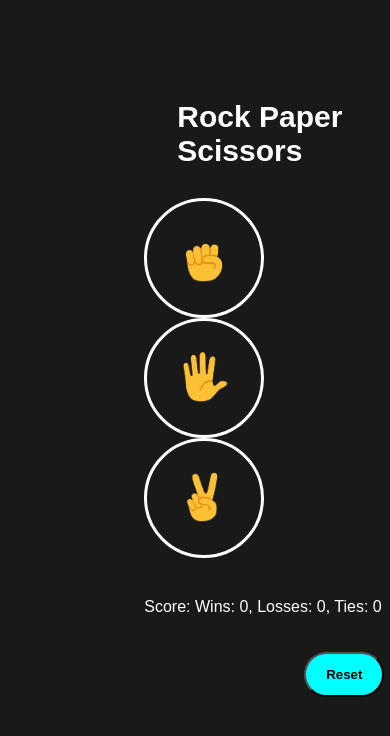
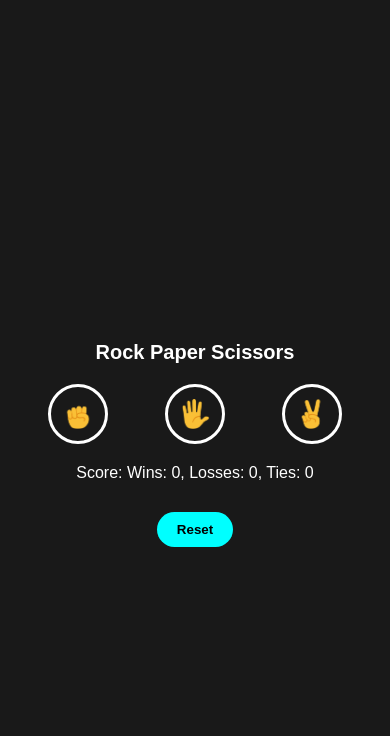
Before and after one commit to aloksinghup67/Rock-Paper-Scissor-game, a plain HTML site: page index.html in a window 390 px wide. Drawn offline with Linux system fonts and the light colour scheme.

Commit message:
Update csyt.css

```diff
--- a/csyt.css
+++ b/csyt.css
@@ -1,69 +1,91 @@
 body {
     background-color: rgb(25, 25, 25);
     color: white;
-    font-family: Arial;
-    margin-left: 37%;
-    margin-top: 100px;
+    font-family: Arial, sans-serif;
+    margin: 0;
+    padding: 20px;
+    display: flex;
+    justify-content: center;
+    align-items: center;
+    height: 100vh;
+    flex-direction: column;
 }
-.title
-{
-    margin-left: 33px;
-    margin-bottom: 30px;
-    font-size: 30px;
-    font-weight: bold;
+
+.container {
+    text-align: center;
+    width: 100%;
+    max-width: 400px;
 }
-.img
-{
-    height: 50px;
 
+.title {
+    font-size: 24px;
+    margin-bottom: 20px;
 }
-.imgbtn{
+
+.buttons {
+    display: flex;
+    justify-content: space-around;
+    margin-bottom: 20px;
+}
+
+.imgbtn {
     background-color: transparent;
     border: 3px solid white;
-    width: 120px;
-    height: 120px;
-     border-radius: 60px;
-     margin-right: 10px;
-     cursor:grab;
-
-}
-.imgbtn:hover
-{
-    transition: 1s ease;
-    border: 4px solid greenyellow ;
+    width: 80px;
+    height: 80px;
+    border-radius: 50%;
+    cursor: pointer;
+    display: flex;
+    align-items: center;
+    justify-content: center;
 }
 
+.imgbtn:hover {
+    border-color: greenyellow;
+    transition: border-color 0.5s ease;
+}
 
-.result{
-    font-size: 25px;
-    font-weight: bold;
-    margin-top: 40px;
+.img {
+    height: 40px;
 }
-.playbtn{
-    width: 80px;
-    height: 45px;
-    background-color:aqua;
-    border-radius: 30px;
+
+.result, .picked, .js-score {
+    margin: 10px 0;
+}
+
+.playbtn {
+    background-color: aqua;
+    border: none;
+    padding: 10px 20px;
+    border-radius: 20px;
+    cursor: pointer;
     font-weight: bold;
     margin-top: 20px;
-    margin-left: 160px;
-    cursor: pointer;
 }
-.playbtn:hover
-{
-  width: 86px;
-  height: 50px;
-  border: 2px solid gold;
-  transition: 2s ease;
 
+.playbtn:hover {
+    background-color: gold;
+    transition: background-color 0.5s ease;
 }
-.vid
-{
-    width: 500px;
-    height: 500px;
-    display: flex;
-    position: absolute;
-    top: 100px;
-    left: 20px;
 
+.vido {
+    width: 150px; /* Set the width of the video */
+    height: auto; /* Maintain aspect ratio */
+    border-radius: 10px; /* Optional: Add rounded corners */
+    margin-top: 10px; /* Add some spacing */
 }
+
+@media (max-width: 600px) {
+    .imgbtn {
+        width: 60px;
+        height: 60px;
+    }
+
+    .img {
+        height: 30px;
+    }
+
+    .title {
+        font-size: 20px;
+    }
+}
```
